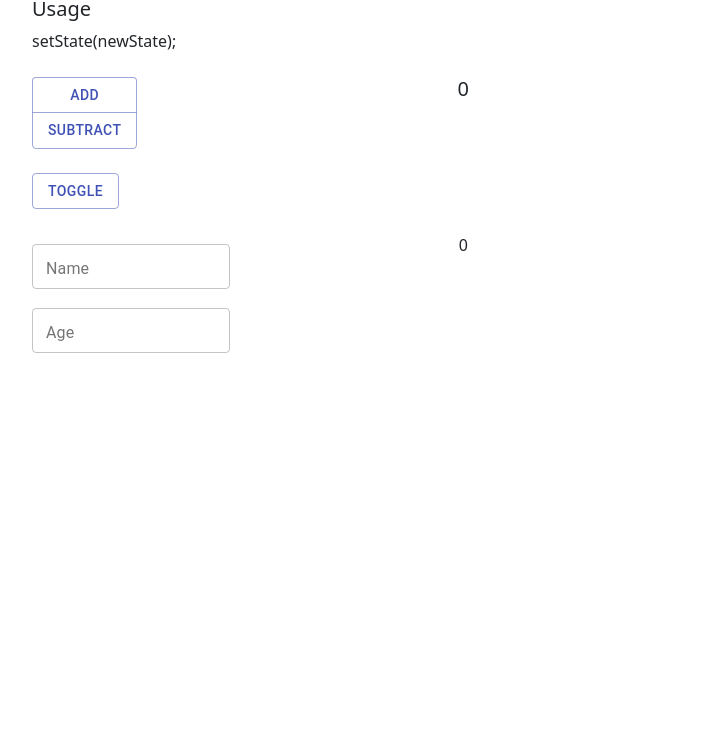
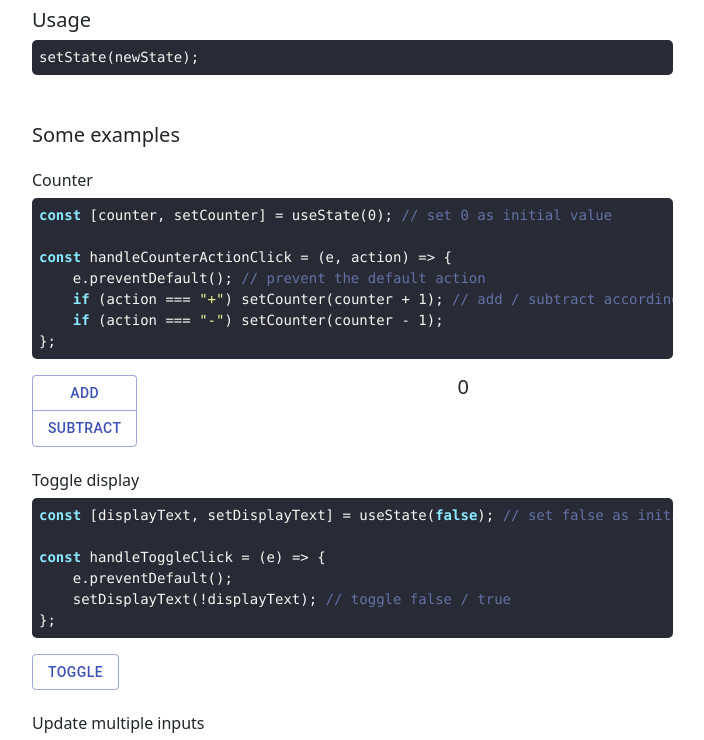
Before and after one commit to axtck/rhooks101, a React (Create React App) app: page /hooks/useState in a window 1280 px wide. Shown: the part 639-1379 px from the top of the page, without its empty margins (525-1229 px from the left). Before the commit the page ends 1000 px from the top, so only its background shows below. Built offline with nearby package versions, Linux system fonts and the light colour scheme.

Commit message:
Update useState with syntax highlighting

```diff
--- a/package.json
+++ b/package.json
@@ -13,6 +13,7 @@
     "@types/react": "^17.0.5",
     "@types/react-dom": "^17.0.5",
     "@types/react-router-dom": "^5.1.7",
+    "@types/react-syntax-highlighter": "^13.5.0",
     "axios": "^0.21.1",
     "bootstrap": "^5.0.1",
     "node-sass": "^6.0.0",
@@ -20,6 +21,7 @@
     "react-dom": "^17.0.2",
     "react-router-dom": "^5.2.0",
     "react-scripts": "4.0.3",
+    "react-syntax-highlighter": "^15.4.3",
     "typescript": "^4.2.4",
     "web-vitals": "^1.1.2"
   },
--- a/src/pages/BasicHooks/UseStatePage.tsx
+++ b/src/pages/BasicHooks/UseStatePage.tsx
@@ -1,7 +1,9 @@
 import { Button } from "@material-ui/core";
 import React, { ChangeEvent, FunctionComponent, MouseEvent, useState } from "react";
+import SyntaxHighlighter from "react-syntax-highlighter/dist/esm/default-highlight";
 import ButtonGroupStacked from "../../components/Buttons/ButtonGroupStacked";
 import TextInputForm from "../../components/Forms/TextInputForm";
+import { dracula } from 'react-syntax-highlighter/dist/esm/styles/hljs';
 
 interface UseStatePageProps { };
 
@@ -25,8 +27,8 @@ const UseStatePage: FunctionComponent<UseStatePageProps> = () => {
     const handleCounterActionClick = (e: MouseEvent<HTMLButtonElement>, action: string): void => {
         e.preventDefault();
         if (action !== "+" && action !== "-") return;
-        if (action === "+") return setCounter(counter + 1);
-        if (action === "-") return setCounter(counter - 1);
+        if (action === "+") setCounter(counter + 1);
+        if (action === "-") setCounter(counter - 1);
     };
 
     const handleToggleClick = (e: MouseEvent<HTMLButtonElement>) => {
@@ -60,6 +62,9 @@ const UseStatePage: FunctionComponent<UseStatePageProps> = () => {
 
     const textDisplay = displayText ? <h3>Some text</h3> : null;
 
+    const highlightStyles = {
+        "border-radius": "5px"
+    }
 
     return (
         <React.Fragment>
@@ -83,12 +88,35 @@ const UseStatePage: FunctionComponent<UseStatePageProps> = () => {
                 It returns a pair of values: the current state and a function that updates it.
             </p>
             <h5 className="mt-5">Syntax</h5>
-            <p>const [state, setState] = useState(initialState);</p>
+            <SyntaxHighlighter
+                language="javascript"
+                style={dracula}
+                customStyle={highlightStyles}>
+                const [state, setState] = useState(initialState);
+            </SyntaxHighlighter>
             <div className="row mt-3">
                 <h5>Usage</h5>
             </div>
-            <p>setState(newState);</p>
-            <div className="row mt-4">
+            <SyntaxHighlighter
+                language="javascript"
+                style={dracula}
+                customStyle={highlightStyles}>
+                setState(newState);
+            </SyntaxHighlighter>
+            <h5 className="mt-5">Some examples</h5>
+            <h6 className="mt-4">Counter</h6>
+            <SyntaxHighlighter
+                language="javascript"
+                style={dracula}
+                customStyle={highlightStyles}>
+                {`const [counter, setCounter] = useState(0); // set 0 as initial value\n
+const handleCounterActionClick = (e, action) => {
+    e.preventDefault(); // prevent the default action
+    if (action === "+") setCounter(counter + 1); // add / subtract according to action param
+    if (action === "-") setCounter(counter - 1);
+};`}
+            </SyntaxHighlighter>
+            <div className="row">
                 <div className="col-4">
                     <ButtonGroupStacked btnDefs={btnDefs} onBtnClick={handleCounterActionClick} />
                 </div>
@@ -96,7 +124,18 @@ const UseStatePage: FunctionComponent<UseStatePageProps> = () => {
                     <h5>{counter}</h5>
                 </div>
             </div>
-            <div className="row mt-4">
+            <h6 className="mt-4">Toggle display</h6>
+            <SyntaxHighlighter
+                language="javascript"
+                style={dracula}
+                customStyle={highlightStyles}>
+                {`const [displayText, setDisplayText] = useState(false); // set false as initial value\n
+const handleToggleClick = (e) => {
+    e.preventDefault();
+    setDisplayText(!displayText); // toggle false / true
+};`}
+            </SyntaxHighlighter>
+            <div className="row">
                 <div className="col-4">
                     <Button
                         variant="outlined"
@@ -109,7 +148,21 @@ const UseStatePage: FunctionComponent<UseStatePageProps> = () => {
                     {textDisplay}
                 </div>
             </div>
-            <div className="row mt-4">
+            <h6 className="mt-4">Update multiple inputs</h6>
+            <SyntaxHighlighter
+                language="javascript"
+                style={dracula}
+                customStyle={highlightStyles}>
+                {`const [inputValues, setInputValues] = useState({name: "", age: 0}); // set initial values
+const handleInputChange = (e) => {
+    e.preventDefault();
+    setInputValues({
+        ...inputValues,
+        [e.target.name]: e.target.value // use name as key and value as value
+    });
+};`}
+            </SyntaxHighlighter>
+            <div className="row mb-5">
                 <div className="col-4">
                     <TextInputForm onInputChange={handleInputChange} />
                 </div>
```
Also changed, not shown: 1 other file (tests, documents, lock files or other folders).
